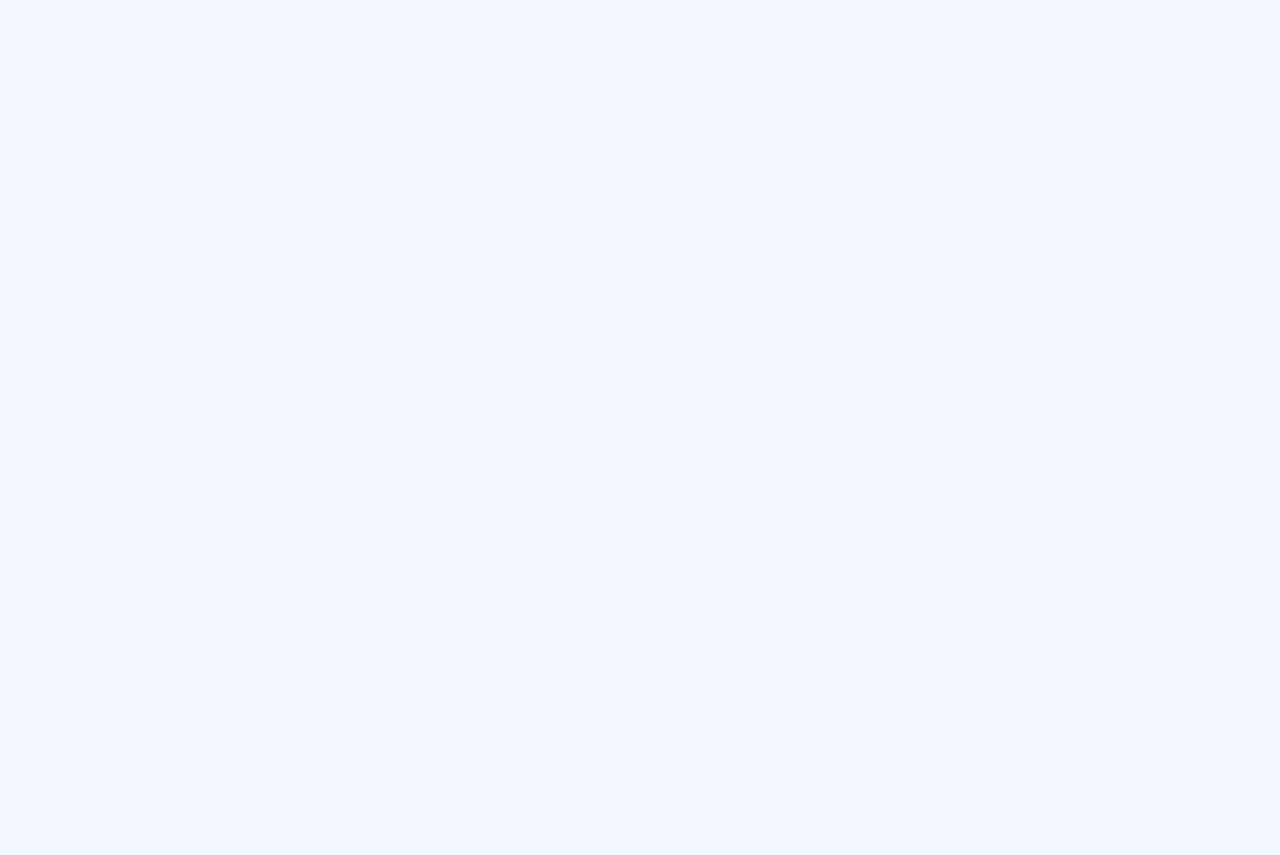
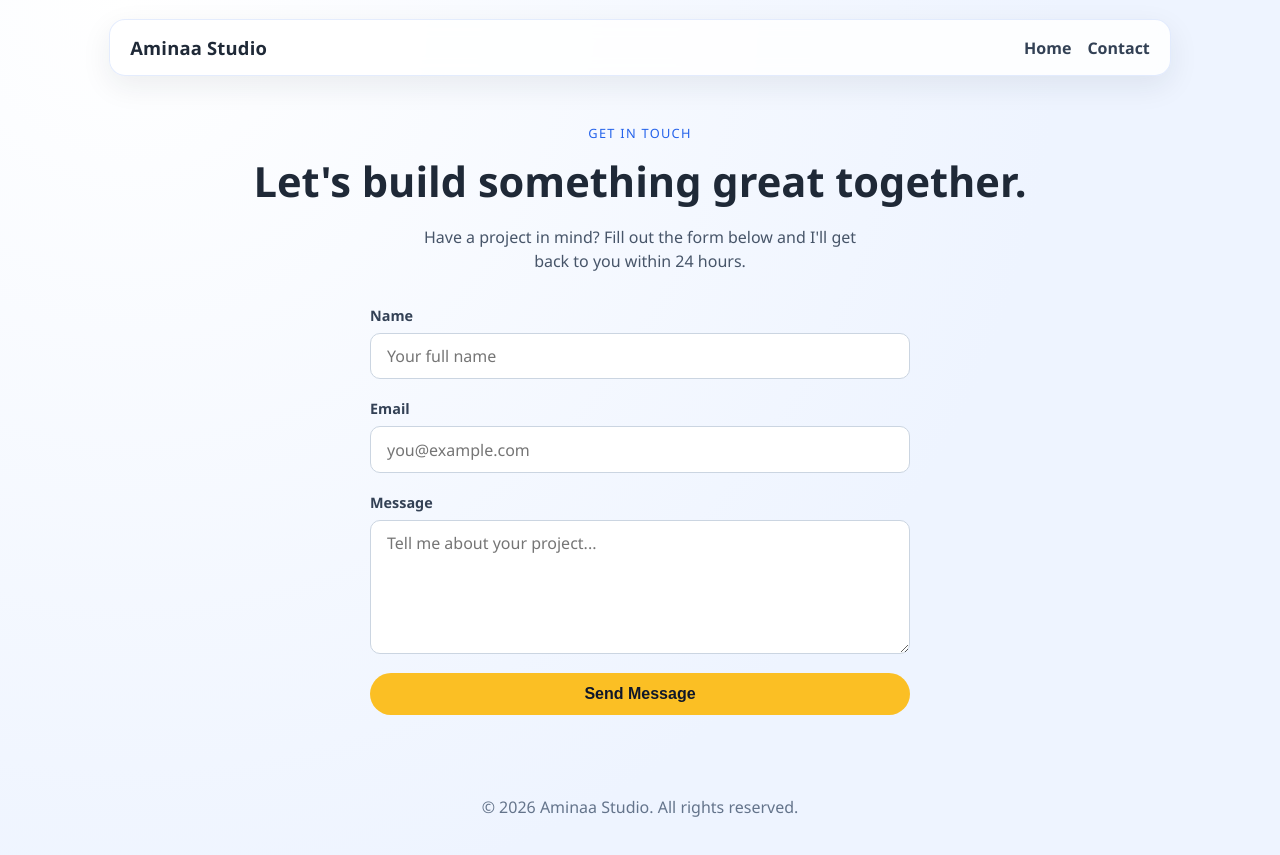
Before and after one commit to byambaa1982/firebase, a React (Vite) app: page /contact in a window 1280 px wide. Before the commit this address had no page. Before the commit the page ends 800 px from the top, so only its background shows below. Built offline with nearby package versions, Linux system fonts and the light colour scheme.

Commit message:
Add ContactPage and deploy to Firebase

```diff
--- a/src/App.jsx
+++ b/src/App.jsx
@@ -4,6 +4,7 @@ import HomePage from './HomePage'
 import Calculator from './Calculator'
 import ArduinoControl from './ArduinoControl'
 import SearchPage from './SearchPage'
+import ContactPage from './ContactPage'
 
 function App() {
   return (
@@ -13,6 +14,7 @@ function App() {
         <Route path="/calculator" element={<Calculator />} />
         <Route path="/arduino" element={<ArduinoControl />} />
         <Route path="/search" element={<SearchPage />} />
+        <Route path="/contact" element={<ContactPage />} />
       </Routes>
     </BrowserRouter>
   )
--- /dev/null
+++ b/src/ContactPage.jsx
@@ -0,0 +1,96 @@
+import { useState } from 'react'
+import { Link } from 'react-router-dom'
+
+export default function ContactPage() {
+  const [form, setForm] = useState({ name: '', email: '', message: '' })
+  const [submitted, setSubmitted] = useState(false)
+
+  function handleChange(e) {
+    setForm({ ...form, [e.target.name]: e.target.value })
+  }
+
+  function handleSubmit(e) {
+    e.preventDefault()
+    setSubmitted(true)
+  }
+
+  return (
+    <div className="site-shell">
+      <header className="topbar">
+        <div className="brand">Aminaa Studio</div>
+        <nav className="topnav">
+          <Link to="/">Home</Link>
+          <Link to="/contact">Contact</Link>
+        </nav>
+      </header>
+
+      <main style={{ marginTop: '2rem' }}>
+        <div className="contact-hero">
+          <p className="eyebrow" style={{ color: '#2563eb', opacity: 1 }}>Get In Touch</p>
+          <h1 style={{ fontSize: 'clamp(1.8rem, 4vw, 2.6rem)', margin: '0.4rem 0 0.8rem' }}>
+            Let&apos;s build something great together.
+          </h1>
+          <p style={{ color: '#475569', maxWidth: '50ch', margin: '0 auto 2rem' }}>
+            Have a project in mind? Fill out the form below and I&apos;ll get back to you within 24 hours.
+          </p>
+
+          {submitted ? (
+            <div className="success-box">
+              <h2>✅ Message Sent!</h2>
+              <p>Thanks, {form.name}! I&apos;ll be in touch at <strong>{form.email}</strong> soon.</p>
+              <button className="cta" onClick={() => setSubmitted(false)} style={{ marginTop: '1rem', border: 'none', cursor: 'pointer' }}>
+                Send Another
+              </button>
+            </div>
+          ) : (
+            <form className="contact-form" onSubmit={handleSubmit}>
+              <div className="field-group">
+                <label htmlFor="name">Name</label>
+                <input
+                  id="name"
+                  name="name"
+                  type="text"
+                  placeholder="Your full name"
+                  value={form.name}
+                  onChange={handleChange}
+                  required
+                />
+              </div>
+              <div className="field-group">
+                <label htmlFor="email">Email</label>
+                <input
+                  id="email"
+                  name="email"
+                  type="email"
+                  placeholder="you@example.com"
+                  value={form.email}
+                  onChange={handleChange}
+                  required
+                />
+              </div>
+              <div className="field-group">
+                <label htmlFor="message">Message</label>
+                <textarea
+                  id="message"
+                  name="message"
+                  rows={5}
+                  placeholder="Tell me about your project..."
+                  value={form.message}
+                  onChange={handleChange}
+                  required
+                />
+              </div>
+              <button type="submit" className="cta" style={{ border: 'none', cursor: 'pointer', fontSize: '1rem' }}>
+                Send Message
+              </button>
+            </form>
+          )}
+        </div>
+      </main>
+
+      <footer className="footer" style={{ marginTop: '3rem' }}>
+        <p>© 2026 Aminaa Studio. All rights reserved.</p>
+      </footer>
+    </div>
+  )
+}
--- a/src/HomePage.jsx
+++ b/src/HomePage.jsx
@@ -1,3 +1,5 @@
+import { Link } from 'react-router-dom'
+
 export default function HomePage() {
   return (
     <div className="site-shell">
@@ -6,7 +8,7 @@ export default function HomePage() {
         <nav className="topnav">
           <a href="#services">Services</a>
           <a href="#about">About</a>
-          <a href="#contact">Contact</a>
+          <Link to="/contact">Contact</Link>
         </nav>
       </header>
 
--- a/src/index.css
+++ b/src/index.css
@@ -188,3 +188,60 @@ body {
     grid-template-columns: 1fr;
   }
 }
+
+/* ── Contact Page ───────────────────────── */
+.contact-hero {
+  text-align: center;
+  padding: 1rem 1rem 2rem;
+}
+
+.contact-form {
+  display: flex;
+  flex-direction: column;
+  gap: 1.2rem;
+  max-width: 540px;
+  margin: 0 auto;
+  text-align: left;
+}
+
+.field-group {
+  display: flex;
+  flex-direction: column;
+  gap: 0.4rem;
+}
+
+.field-group label {
+  font-weight: 600;
+  font-size: 0.9rem;
+  color: #334155;
+}
+
+.field-group input,
+.field-group textarea {
+  padding: 0.7rem 1rem;
+  border: 1.5px solid #cbd5e1;
+  border-radius: 10px;
+  font-size: 1rem;
+  font-family: inherit;
+  background: #ffffff;
+  color: #1f2937;
+  transition: border-color 200ms;
+  resize: vertical;
+}
+
+.field-group input:focus,
+.field-group textarea:focus {
+  outline: none;
+  border-color: #2563eb;
+  box-shadow: 0 0 0 3px rgba(37, 99, 235, 0.15);
+}
+
+.success-box {
+  max-width: 480px;
+  margin: 1.5rem auto;
+  padding: 2rem;
+  border-radius: 16px;
+  background: #f0fdf4;
+  border: 1.5px solid #86efac;
+  color: #166534;
+}
```
